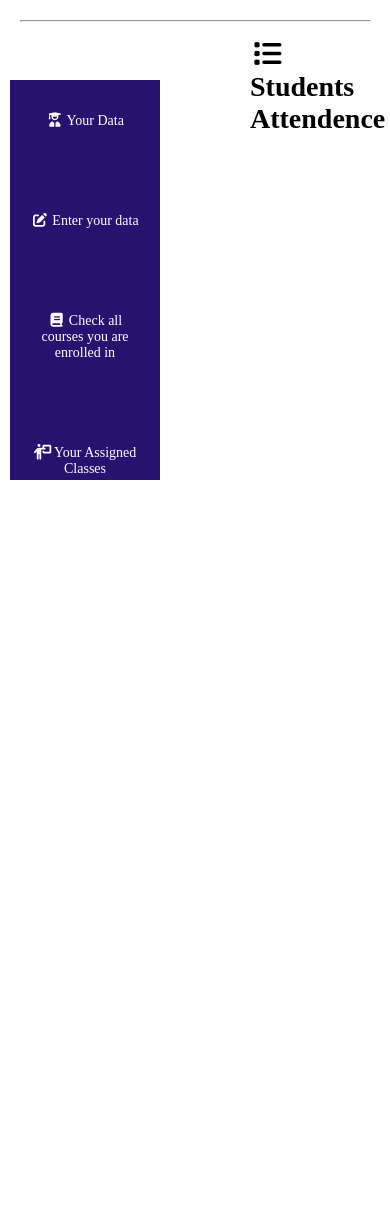
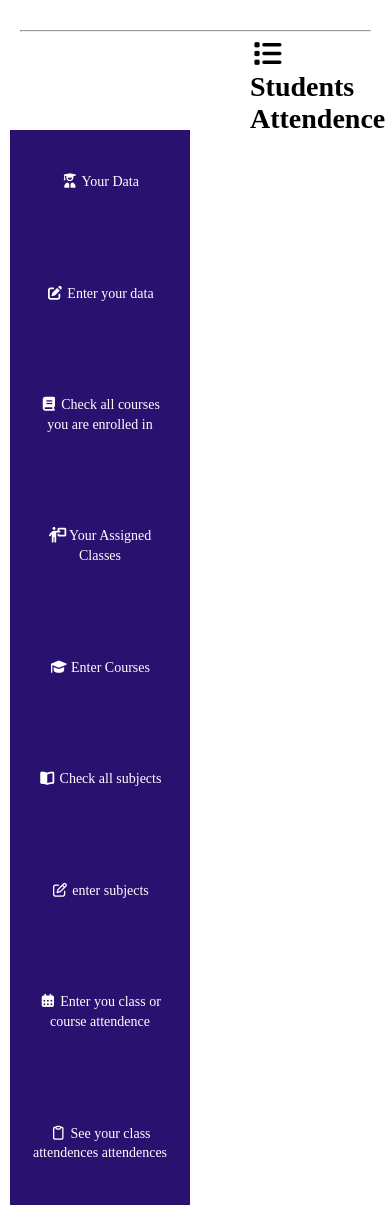
Before and after one commit to dri574069-beep/Academy-Website, a Django app: page /DeleteAttenForTeachers/ in a window 390 px wide. Before the commit the page ends 480 px from the top, so only its background shows below. Run offline with Django 5.2, Linux system fonts and the light colour scheme.

Commit message:
Fix teacher data responsive layout

```diff
--- a/static/style.css
+++ b/static/style.css
@@ -2441,3 +2441,56 @@ select {
         box-sizing: border-box !important;
     }
 }
+
+
+@media (max-width: 600px) {
+
+    /* Teacher URL sidebar */
+    .teacherurl {
+        position: absolute !important;
+
+        top: 130px !important;
+        left: 10px !important;
+
+        width: 180px !important;
+        min-width: 180px !important;
+        max-width: 180px !important;
+
+        height: auto !important;
+        min-height: 500px !important;
+
+        padding: 20px 12px !important;
+        margin: 0 !important;
+
+        box-sizing: border-box !important;
+    }
+
+    .teacherurl a {
+        display: block !important;
+        margin: 14px 0 !important;
+        line-height: 1.4 !important;
+    }
+
+    /* Teacher data */
+    #teacherd {
+        position: absolute !important;
+
+        top: 130px !important;
+        left: 210px !important;
+
+        width: calc(100% - 220px) !important;
+        max-width: none !important;
+
+        margin: 0 !important;
+        box-sizing: border-box !important;
+    }
+
+    /* Keep horizontal line away from heading */
+    hr {
+        position: relative !important;
+        top: auto !important;
+        left: auto !important;
+        width: 90% !important;
+        margin: 30px auto !important;
+    }
+}
```
